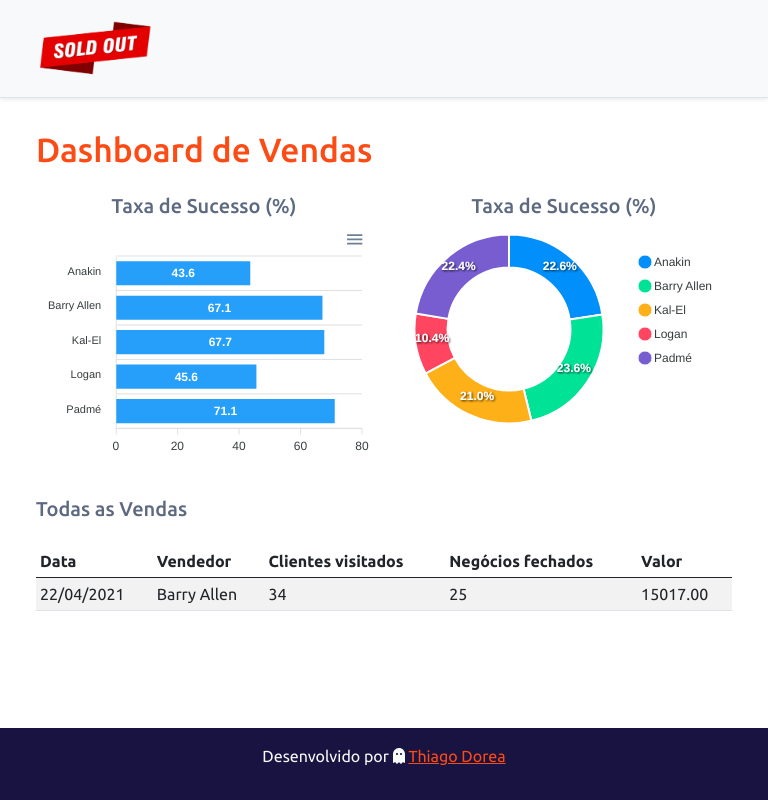
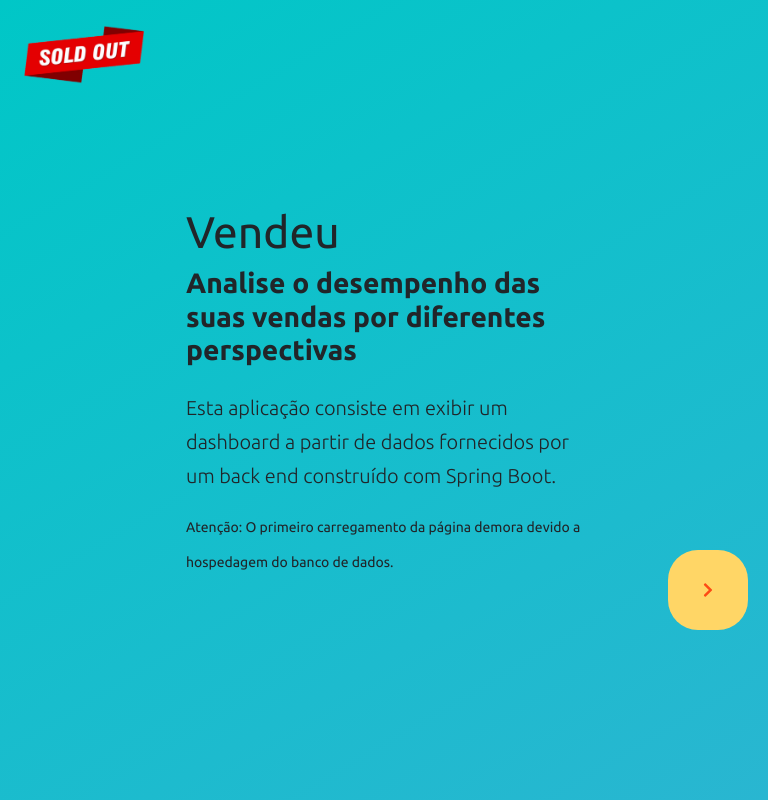
Before and after one commit to thiagodorea/solds, a React (Create React App) app in the folder frontend/: page / in a window 768 px wide. Built offline with nearby package versions, Linux system fonts and the light colour scheme.

Commit message:
Home navigation

```diff
--- a/frontend/package.json
+++ b/frontend/package.json
@@ -24,6 +24,7 @@
     "react": "^17.0.2",
     "react-apexcharts": "^1.3.9",
     "react-dom": "^17.0.2",
+    "react-router-dom": "^5.3.0",
     "react-scripts": "4.0.3",
     "sass": "^1.39.0",
     "typescript": "^4.1.2",
@@ -54,6 +55,7 @@
     ]
   },
   "devDependencies": {
-    "@types/react": "^17.0.20"
+    "@types/react": "^17.0.20",
+    "@types/react-router-dom": "^5.1.8"
   }
 }
--- a/frontend/src/App.tsx
+++ b/frontend/src/App.tsx
@@ -1,32 +1,8 @@
-import BarChart from "components/BarChart";
-import DataTable from "components/DataTable";
-import DonutChart from "components/DonutChart";
-import Footer from "components/Footer";
-import Navbar from "components/Navbar";
+import Routes from "Routes";
 
 function App() {
   return (
-    <>
-      <Navbar />
-      <div className="container">
-        <h1 className="text-primary py-3">Dashboard de Vendas</h1>
-        <div className="row px3">
-          <div className="col-sm-6">
-            <h5 className="text-center text-secondary">Taxa de Sucesso (%)</h5>
-            <BarChart />
-          </div>
-          <div className="col-sm-6">
-            <h5 className="text-center text-secondary">Taxa de Sucesso (%)</h5>
-            <DonutChart />
-          </div>
-        </div>
-        <div className="py-3">
-          <h5 className="text-secondary">Todas as Vendas</h5>
-        </div>
-        <DataTable />
-      </div>
-      <Footer />
-    </>
+    <Routes />
   );
 }
 
--- /dev/null
+++ b/frontend/src/Routes.tsx
@@ -0,0 +1,25 @@
+import Home from "pages/Home";
+import Dashboard from "pages/Dashboard";
+import Error from "pages/Error";
+import { BrowserRouter, Switch, Route } from "react-router-dom";
+
+
+const Routes = () => {
+    return (
+        <BrowserRouter>
+            <Switch>
+                <Route path="/" exact>
+                    <Home />
+                </Route>
+                <Route path="/dashboard" >
+                    <Dashboard />
+                </Route>
+                <Route path="/**" >
+                    <Error  />
+                </Route>
+            </Switch>
+        </BrowserRouter>
+    );
+}
+
+export default Routes;
--- /dev/null
+++ b/frontend/src/assets/css/landing.css
@@ -0,0 +1,82 @@
+#page-landing {
+    width: 100vw;
+    height: 100vh;
+    background: linear-gradient(329.54deg, #29B6D1 0%, #00C7C7 100%);
+    display: flex;
+    justify-content: center;
+    align-items: center;
+}
+
+@media (min-width: 768px) {
+    .img-logo {
+        position: absolute;
+        height: 70px;
+    }
+
+    .txt-body{
+        line-height: 34px;
+    }
+
+    #page-landing .content-wrapper {
+        position: relative;
+        width: 100%;
+        max-width: 1100px;
+        height: 100%;
+        max-height: 500px;
+        display: flex;
+        align-items: flex-start;
+        flex-direction: column;
+        justify-content: space-between;
+        /* background: url('assets/img/relatorios.png') no-repeat 80% center;
+        background-size: 410px; */
+    }
+
+    .content-wrapper .enter-app {
+        position: absolute;
+        right: 0;
+        bottom: 0;
+        width: 80px;
+        height: 80px;
+        background: #ffd666;
+        border-radius: 30px;
+        display: flex;
+        align-items: center;
+        justify-content: center;
+        transition: background-color 0.2s;
+    }
+
+    .content-wrapper .enter-app:hover {
+        background: #96FEFF;
+    }
+}
+
+@media (max-width: 768px) {
+    .img-logo {
+        position: fixed;
+        top: 20px;
+        left: 20px;
+        height: 70px;
+    }
+
+    .img-Body{
+        display: none;
+    }
+
+    .content-wrapper .enter-app {
+        position: absolute;
+        right: 20px;
+        bottom: 20px;
+        width: 80px;
+        height: 80px;
+        background: #ffd666;
+        border-radius: 30px;
+        display: flex;
+        align-items: center;
+        justify-content: center;
+        transition: background-color 0.2s;
+    }
+
+    .content-wrapper .enter-app:hover {
+        background: #96FEFF;
+    }
+}
--- a/frontend/src/components/Footer/index.tsx
+++ b/frontend/src/components/Footer/index.tsx
@@ -4,7 +4,7 @@ import { faGhost } from '@fortawesome/free-solid-svg-icons'
 const Footer = () => {
     return (
         <footer className="footer mt-auto py-3 bg-dark">
-            <div className="container">
+            <div className="container-fluid">
                 <p className="text-light">Desenvolvido por <FontAwesomeIcon icon={faGhost} /> <a href="https://github.com/thiagodorea" target="_blank" rel="noreferrer"> Thiago Dorea</a></p>
             </div>
         </footer>
--- a/frontend/src/components/Navbar/index.tsx
+++ b/frontend/src/components/Navbar/index.tsx
@@ -1,15 +1,18 @@
 import ImgLogo from 'assets/img/sold.png';
+import { Link } from 'react-router-dom';
 
-function Navbar(){
-    return(
-        <div className="d-flex flex-column flex-md-row align-items-center p-3 px-md-4 mb-3 bg-light border-bottom shadow-sm">
-        <div className="container">
-          <nav className="my-2 my-md-0 mr-md-3">
-            <img src={ImgLogo} alt="DevSuperior" width="120" />
-          </nav>
-        </div>
+function Navbar() {
+  return (
+    <div className="d-flex flex-column flex-md-row align-items-center  px-md-4 mb-3 bg-light border-bottom shadow-sm">
+      <div className="container-fluid">
+        <nav className="my-2 my-md-0 mr-md-3">
+          <Link to="/">
+            <img src={ImgLogo} alt="Solds" width="120" />
+          </Link>
+        </nav>
       </div>
-    );
+    </div>
+  );
 }
 
 export default Navbar;
--- /dev/null
+++ b/frontend/src/pages/Dashboard/index.tsx
@@ -0,0 +1,33 @@
+import BarChart from "components/BarChart";
+import DataTable from "components/DataTable";
+import DonutChart from "components/DonutChart";
+import Footer from "components/Footer";
+import Navbar from "components/Navbar";
+
+const Dashboard = () => {
+    return (
+        <>
+            <Navbar />
+            <div className="container">
+                <h1 className="text-primary py-3">Dashboard de Vendas</h1>
+                <div className="row px3">
+                    <div className="col-sm-6">
+                        <h5 className="text-center text-secondary">Taxa de Sucesso (%)</h5>
+                        <BarChart />
+                    </div>
+                    <div className="col-sm-6">
+                        <h5 className="text-center text-secondary">Taxa de Sucesso (%)</h5>
+                        <DonutChart />
+                    </div>
+                </div>
+                <div className="py-3">
+                    <h5 className="text-secondary">Todas as Vendas</h5>
+                <DataTable />
+                </div>
+            </div>
+            <Footer />
+        </>
+    );
+}
+
+export default Dashboard;
--- /dev/null
+++ b/frontend/src/pages/Error/index.tsx
@@ -0,0 +1,9 @@
+const Error = () => {
+    return (
+        <div>
+            <h1>Ooops!!! Não econtramos a página.</h1>
+        </div>
+    );
+}
+
+export default Error;
--- /dev/null
+++ b/frontend/src/pages/Home/index.tsx
@@ -0,0 +1,34 @@
+import ImgSold from 'assets/img/sold.png';
+import ImgBody from 'assets/img/relatorios.png';
+import { Link } from 'react-router-dom';
+import { FontAwesomeIcon } from '@fortawesome/react-fontawesome'
+import { faChevronRight } from '@fortawesome/free-solid-svg-icons'
+import 'assets/css/landing.css';
+
+const Home = () => {
+    return (
+        <div id="page-landing">
+            <div className="content-wrapper">
+                <img className="img-logo" src={ImgSold} alt="Happy" />
+                <div className="container h-100">
+                    <div className="row h-100 justify-content-center align-items-center">
+                        <div className="jumbotron txt-body col-7">
+                            <h1 className="display-4"><strong>Vendeu</strong></h1>
+                            <h2><strong>Analise o desempenho das suas vendas por diferentes perspectivas</strong></h2>
+                            <p className="lead mt-4">Esta aplicação consiste em exibir um dashboard a partir de dados fornecidos por um back end construído com Spring Boot.</p>
+                            <p><small>Atenção: O primeiro carregamento da página demora devido a hospedagem do banco de dados.</small></p>
+                        </div>
+                        <div className="img-Body col-5">
+                            <img className="img-fluid" src={ImgBody} alt="Vendeu" />
+                        </div>
+                        <Link to="/dashboard" className="enter-app">
+                            <FontAwesomeIcon icon={faChevronRight} />
+                        </Link>
+                    </div>
+                </div>
+            </div>
+        </div>
+    );
+}
+
+export default Home;
```
Also changed, not shown: frontend/src/assets/img/relatorios.png (added), 1 other file (tests, documents, lock files or other folders).
